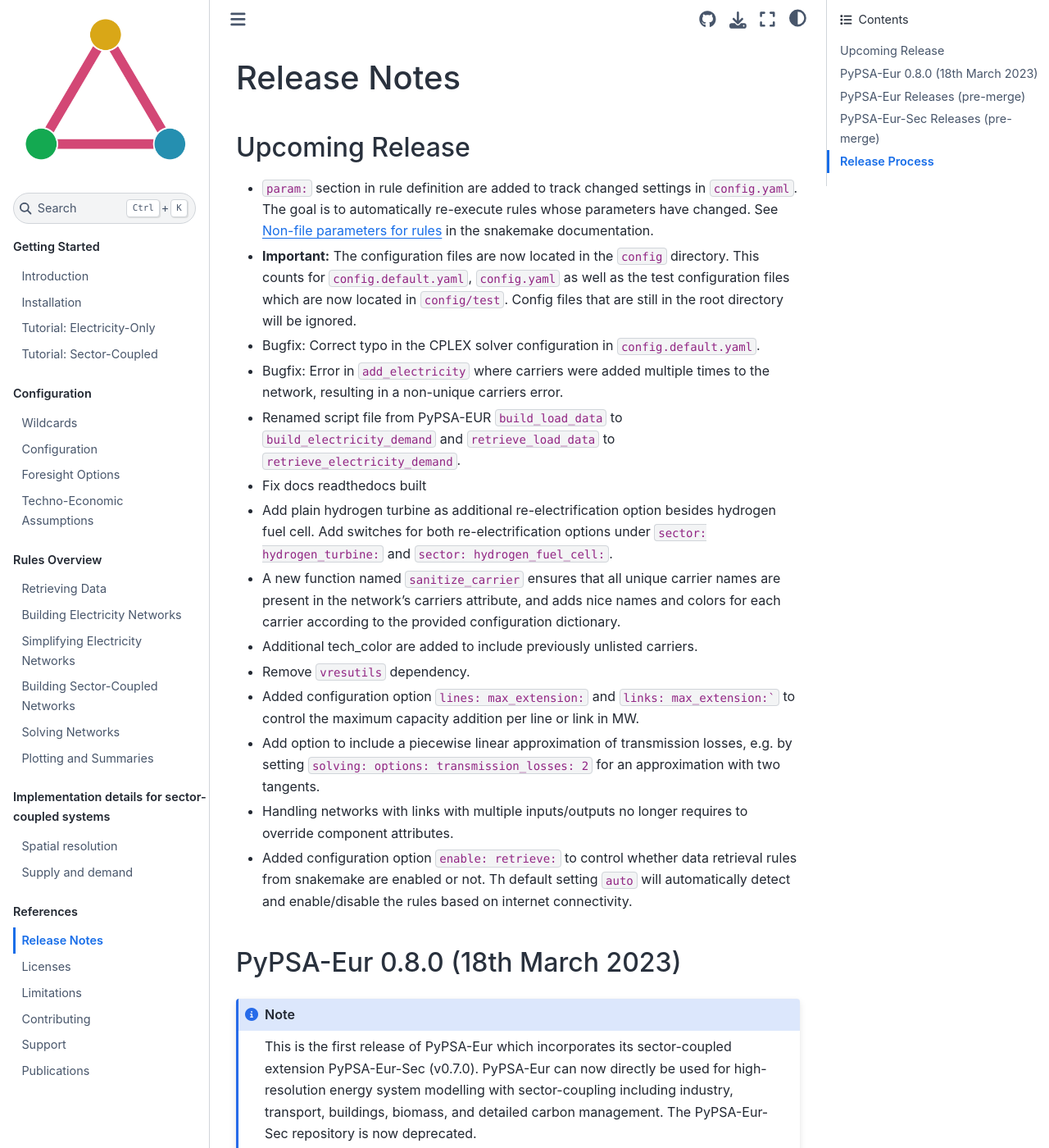
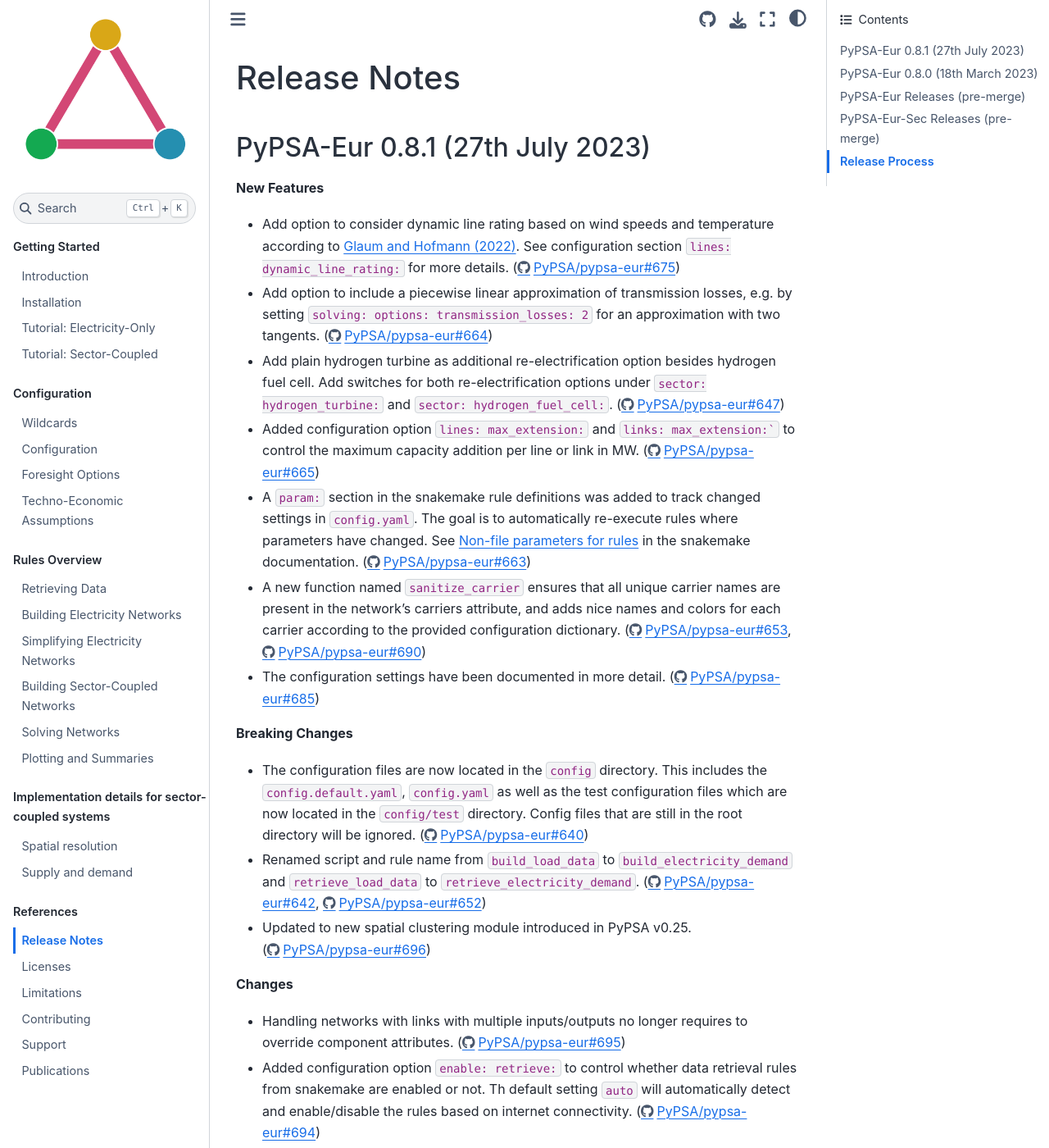
Before and after one commit to open-energy-transition/clean-firm-techs-eu, a Sphinx documentation site: the page built from doc/release_notes.rst, in a window 1280 px wide and 1400 px high. Shown: the whole window at 82% size. Built offline with Sphinx 7.4.7 and the Sphinx Book theme 1.1.4, drawn with Linux system fonts in a browser that asks for light colours; some of the changed text lies outside the part shown.

Commit message:
prepare release 0.8.1

````diff
--- a/doc/release_notes.rst
+++ b/doc/release_notes.rst
@@ -7,46 +7,130 @@
 Release Notes
 ##########################################
 
-Upcoming Release
-================
+.. Upcoming Release
+.. ================
 
-* ``param:`` section in rule definition are added to track changed settings in ``config.yaml``. The goal is to automatically re-execute rules whose parameters have changed. See `Non-file parameters for rules <https://snakemake.readthedocs.io/en/stable/snakefiles/rules.html#non-file-parameters-for-rules>`_ in the snakemake documentation.
+PyPSA-Eur 0.8.1 (27th July 2023)
+================================
 
-* **Important:** The configuration files are now located in the ``config`` directory. This counts for ``config.default.yaml``, ``config.yaml`` as well as the test configuration files which are now located in ``config/test``. Config files that are still in the root directory will be ignored.
+**New Features**
 
-* Bugfix: Correct typo in the CPLEX solver configuration in ``config.default.yaml``.
+* Add option to consider dynamic line rating based on wind speeds and
+  temperature according to `Glaum and Hofmann (2022)
+  <https://arxiv.org/abs/2208.04716>`_. See configuration section ``lines:
+  dynamic_line_rating:`` for more details. (https://github.com/PyPSA/pypsa-eur/pull/675)
 
-* Bugfix: Error in ``add_electricity`` where carriers were added multiple times to the network, resulting in a non-unique carriers error.
-
-* Renamed script file from PyPSA-EUR ``build_load_data`` to ``build_electricity_demand`` and ``retrieve_load_data`` to ``retrieve_electricity_demand``.
-
-* Fix docs readthedocs built
+* Add option to include a piecewise linear approximation of transmission losses,
+  e.g. by setting ``solving: options: transmission_losses: 2`` for an
+  approximation with two tangents. (https://github.com/PyPSA/pypsa-eur/pull/664)
 
 * Add plain hydrogen turbine as additional re-electrification option besides
   hydrogen fuel cell. Add switches for both re-electrification options under
   ``sector: hydrogen_turbine:`` and ``sector: hydrogen_fuel_cell:``.
-
-* A new function named ``sanitize_carrier`` ensures that all unique carrier names are present in the network's carriers attribute, and adds nice names and colors for each carrier according to the provided configuration dictionary.
-
-* Additional tech_color are added to include previously unlisted carriers.
-
-* Remove ``vresutils`` dependency.
+  (https://github.com/PyPSA/pypsa-eur/pull/647)
 
 * Added configuration option ``lines: max_extension:`` and ``links:
   max_extension:``` to control the maximum capacity addition per line or link in
-  MW.
+  MW. (https://github.com/PyPSA/pypsa-eur/pull/665)
 
-* Add option to include a piecewise linear approximation of transmission losses,
-  e.g. by setting ``solving: options: transmission_losses: 2`` for an
-  approximation with two tangents.
+* A ``param:`` section in the snakemake rule definitions was added to track
+  changed settings in ``config.yaml``. The goal is to automatically re-execute
+  rules where parameters have changed. See `Non-file parameters for rules
+  <https://snakemake.readthedocs.io/en/stable/snakefiles/rules.html#non-file-parameters-for-rules>`_
+  in the snakemake documentation. (https://github.com/PyPSA/pypsa-eur/pull/663)
+
+* A new function named ``sanitize_carrier`` ensures that all unique carrier
+  names are present in the network's carriers attribute, and adds nice names and
+  colors for each carrier according to the provided configuration dictionary.
+  (https://github.com/PyPSA/pypsa-eur/pull/653,
+  https://github.com/PyPSA/pypsa-eur/pull/690)
+
+* The configuration settings have been documented in more detail.
+  (https://github.com/PyPSA/pypsa-eur/pull/685)
+
+**Breaking Changes**
+
+* The configuration files are now located in the ``config`` directory. This
+  includes the ``config.default.yaml``, ``config.yaml`` as well as the test
+  configuration files which are now located in the ``config/test`` directory.
+  Config files that are still in the root directory will be ignored.
+  (https://github.com/PyPSA/pypsa-eur/pull/640)
+
+* Renamed script and rule name from ``build_load_data`` to
+  ``build_electricity_demand`` and ``retrieve_load_data`` to
+  ``retrieve_electricity_demand``. (https://github.com/PyPSA/pypsa-eur/pull/642,
+  https://github.com/PyPSA/pypsa-eur/pull/652)
+
+* Updated to new spatial clustering module introduced in PyPSA v0.25.
+  (https://github.com/PyPSA/pypsa-eur/pull/696)
+
+**Changes**
 
 * Handling networks with links with multiple inputs/outputs no longer requires
   to override component attributes.
+  (https://github.com/PyPSA/pypsa-eur/pull/695)
 
 * Added configuration option ``enable: retrieve:`` to control whether data
   retrieval rules from snakemake are enabled or not. Th default setting ``auto``
-  will automatically detect and enable/disable the rules based on internet connectivity.
+  will automatically detect and enable/disable the rules based on internet
+  connectivity. (https://github.com/PyPSA/pypsa-eur/pull/694)
 
+* Update to ``technology-data`` v0.6.0.
+  (https://github.com/PyPSA/pypsa-eur/pull/704)
+
+* Handle data bundle extraction paths via ``snakemake.output``.
+
+* Additional technologies are added to ``tech_color`` in the configuration files
+  to include previously unlisted carriers.
+
+* Doc: Added note that Windows is only tested in CI with WSL.
+  (https://github.com/PyPSA/pypsa-eur/issues/697)
+
+* Doc: Add support section. (https://github.com/PyPSA/pypsa-eur/pull/656)
+
+* Open ``rasterio`` files with ``rioxarray``.
+  (https://github.com/PyPSA/pypsa-eur/pull/474)
+
+* Migrate CI to ``micromamba``. (https://github.com/PyPSA/pypsa-eur/pull/700)
+
+**Bugs and Compatibility**
+
+* The new minimum PyPSA version is v0.25.1.
+
+* Removed ``vresutils`` dependency.
+  (https://github.com/PyPSA/pypsa-eur/pull/662)
+
+* Adapt to new ``powerplantmatching`` version.
+  (https://github.com/PyPSA/pypsa-eur/pull/687,
+  https://github.com/PyPSA/pypsa-eur/pull/701)
+
+* Bugfix: Correct typo in the CPLEX solver configuration in
+  ``config.default.yaml``. (https://github.com/PyPSA/pypsa-eur/pull/630)
+
+* Bugfix: Error in ``add_electricity`` where carriers were added multiple times
+  to the network, resulting in a non-unique carriers error.
+
+* Bugfix of optional reserve constraint.
+  (https://github.com/PyPSA/pypsa-eur/pull/645)
+
+* Fix broken equity constraints logic.
+  (https://github.com/PyPSA/pypsa-eur/pull/679)
+
+* Fix addition of load shedding generators.
+  (https://github.com/PyPSA/pypsa-eur/pull/649)
+
+* Fix automatic building of documentation ond readthedocs.org.
+  (https://github.com/PyPSA/pypsa-eur/pull/658)
+
+* Bugfix: Update network clustering to avoid adding deleted links in clustered
+  network. (https://github.com/PyPSA/pypsa-eur/pull/678)
+
+* Address ``geopandas`` deprecations.
+  (https://github.com/PyPSA/pypsa-eur/pull/678)
+
+* Fix bug with underground hydrogen storage creation, where for some small model
+  regions no cavern storage is available.
+  (https://github.com/PyPSA/pypsa-eur/pull/672)
 
 
 PyPSA-Eur 0.8.0 (18th March 2023)
````
Also changed, not shown: README.md (+10 -9 lines), doc/index.rst (+9 -6 lines), 5 other files.
